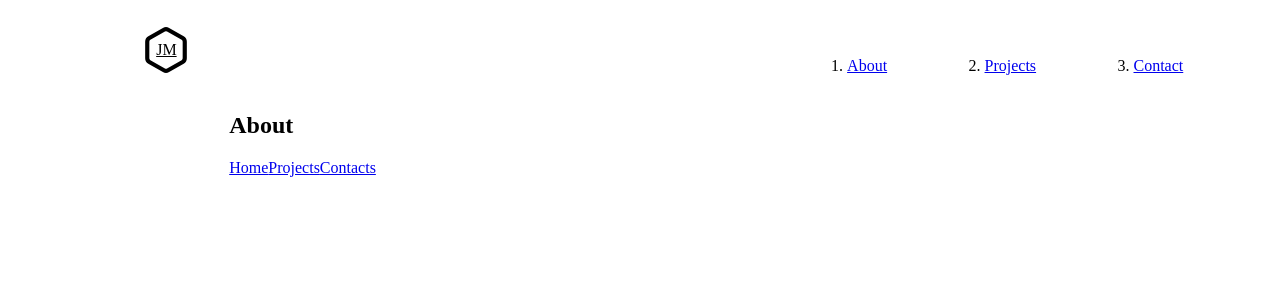
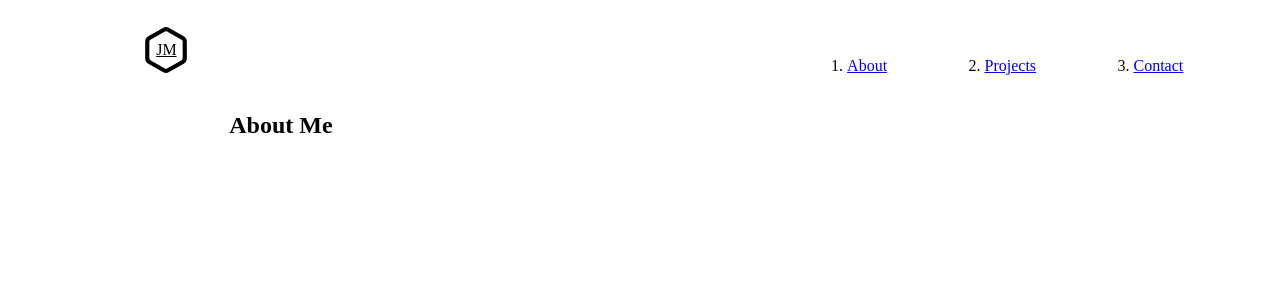
Before and after one commit to Josep2410/portfolio, a React (Vite) app: page /about in a window 1280 px wide. Shown: the top 300 px of the page. Built offline with nearby package versions, Linux system fonts and the light colour scheme; the HTML template or start-up script is replaced by a standard one.

Commit message:
Clean up or remove unnecessary code

```diff
--- a/src/components/SingleProject.jsx
+++ b/src/components/SingleProject.jsx
@@ -1,13 +1,12 @@
 import React from 'react'
 import { Link } from 'react-router-dom'
 
-export default function SingleProject({title, img}) {
+export default function SingleProject({project}) {
   return (
     <section className='individual-project'>
-      <Link to="">
-        <img src={img} alt="" />
-
-      <p className='title'>{title}</p></Link>
+      <a href={project.link} target="_blank" rel="noopener noreferrer">
+        <img src={project.img} alt={project.alt}/>
+      <p className='title'>{project.title}</p></a>
     </section>
   )
 }
--- a/src/routes/About.jsx
+++ b/src/routes/About.jsx
@@ -4,10 +4,7 @@ import { Link } from 'react-router-dom'
 export default function About() {
   return (
     <>
-      <h2>About</h2>
-      <Link to="/">Home</Link>
-      <Link to="/projects">Projects</Link>
-      <Link to="/contact">Contacts</Link>
+      <h2>About Me</h2>
 
     </>
   )
--- a/src/routes/Projects.jsx
+++ b/src/routes/Projects.jsx
@@ -4,13 +4,14 @@ import '../styles/Projects.css'
 import data from '../data/data.js'
 
 export default function Projects() {
-  console.log(data)
+
+  const displayProjects = data.map(project => <SingleProject key={project.title} project={project}/>)
+
   return (
     <div className='projects-section'>
       <h2>Projects</h2>
       <main className='projects-container'>
-      {data.map(project => <SingleProject key={project.title} title={project.title} img={project.img}/>)}
-
+      {displayProjects}
       </main>
     </div>
   )
--- a/src/styles/Projects.css
+++ b/src/styles/Projects.css
@@ -21,9 +21,6 @@
   transition : .5s;
 }
 
-.individual-project{
-
-}
 
 .individual-project:hover{
   transform: scale(1.1);
```
